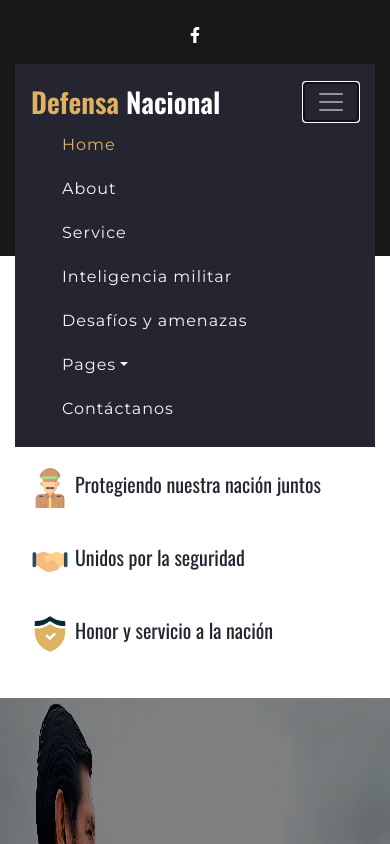
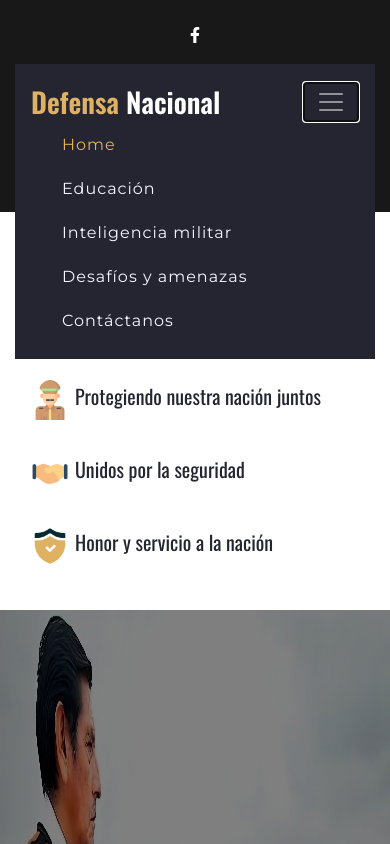
Before and after one commit to gustavoam-asdf/nacional-defense, a website: page public/index.html in a window 390 px wide. Both pictures are taken after a click on the button 331 px from the left and 101 px from the top of the page. Shown: the top 844 px of the page. Drawn offline with nearby package versions, Linux system fonts and the light colour scheme.

Commit message:
add page

```diff
--- a/public/index.html
+++ b/public/index.html
@@ -88,17 +88,9 @@
 				<div class="collapse navbar-collapse justify-content-between px-3" id="navbarCollapse">
 					<div class="navbar-nav ml-auto py-0">
 						<a href="index.html" class="nav-item nav-link active">Home</a>
-						<a href="about.html" class="nav-item nav-link">About</a>
-						<a href="service.html" class="nav-item nav-link">Service</a>
+						<a href="education.html" class="nav-item nav-link">Educación</a>
 						<a href="inteligencia-militar.html" class="nav-item nav-link">Inteligencia militar</a>
 						<a href="desafios-amenazas.html" class="nav-item nav-link">Desafíos y amenazas</a>
-						<div class="nav-item dropdown">
-							<a href="#" class="nav-link dropdown-toggle" data-toggle="dropdown">Pages</a>
-							<div class="dropdown-menu rounded-0 m-0">
-								<a href="blog.html" class="dropdown-item">Blog Grid</a>
-								<a href="single.html" class="dropdown-item">Blog Detail</a>
-							</div>
-						</div>
 						<a href="contact.html" class="nav-item nav-link">Contáctanos</a>
 					</div>
 				</div>
```
